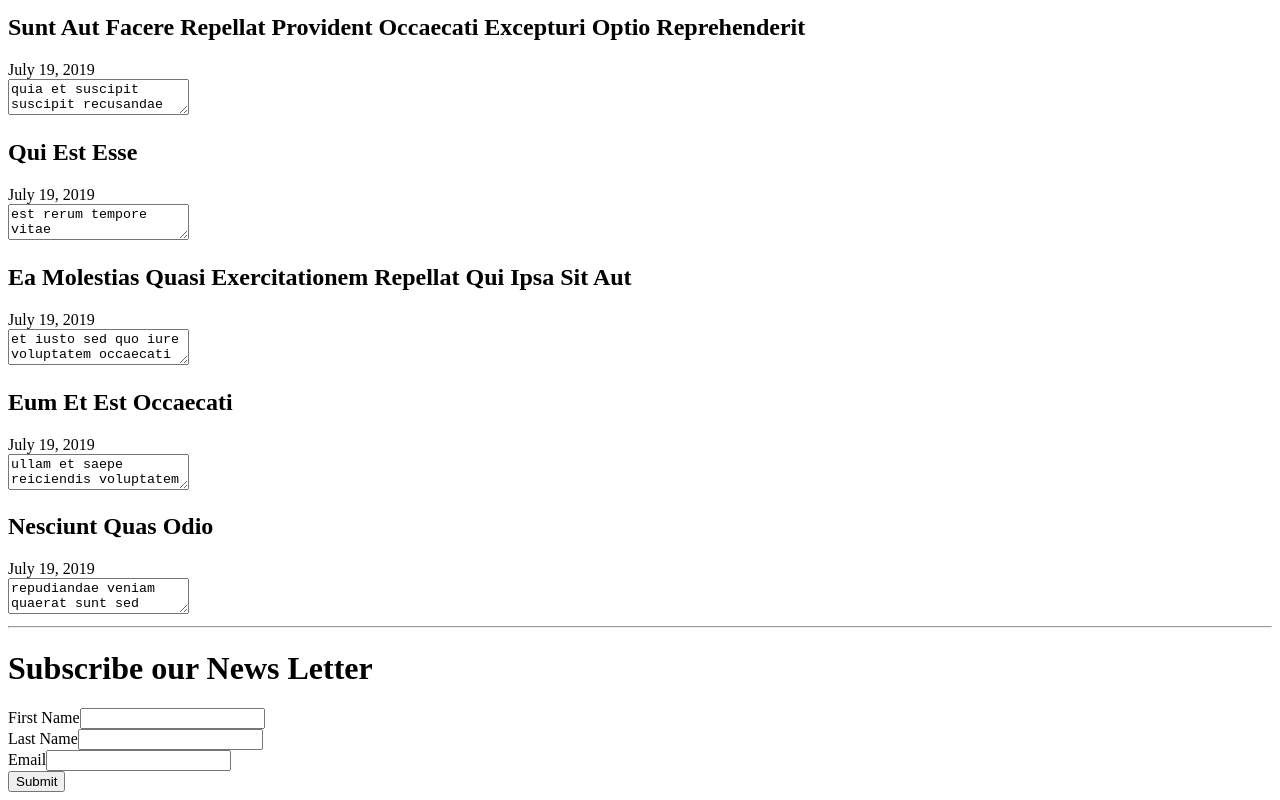
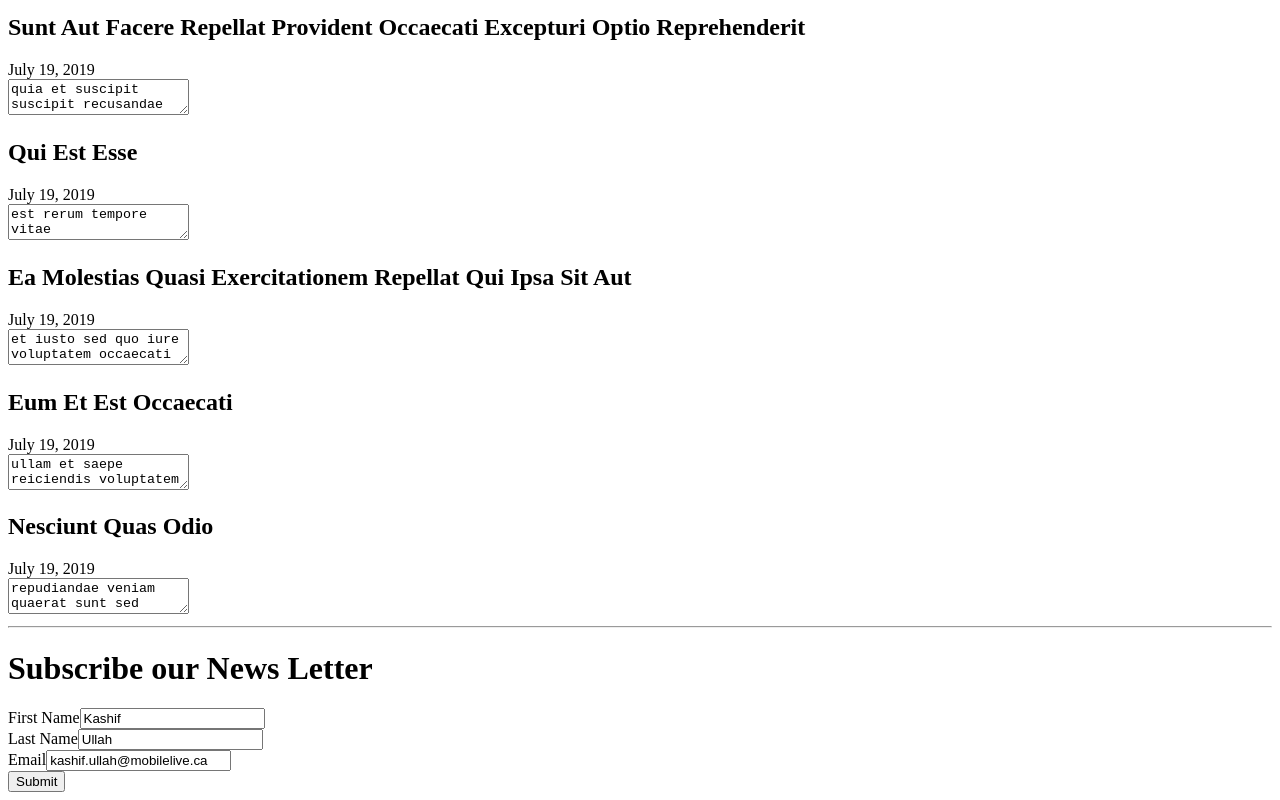
Before and after one commit to ikashifullah/angular-training, an Angular app: page / in a window 1280 px wide. Shown: the part 263-1063 px from the top of the page. Built offline with nearby package versions, Linux system fonts and the light colour scheme.

Commit message:
update form with 2 ways data bindings

```diff
--- a/src/app/news-letter-form/news-letter-form.component.html
+++ b/src/app/news-letter-form/news-letter-form.component.html
@@ -1,19 +1,19 @@
 <div class="container">
     <h1>Subscribe our News Letter</h1>
-    <form>
+    <form #newsLetterForm="ngForm">
       <div class="form-group">
         <label for="first-name">First Name</label>
-        <input type="text" class="form-control" id="first-name" required>
+        <input type="text" class="form-control" [(ngModel)]="model.firstName" name="firstName" id="first-name" required>
       </div>
 
       <div class="form-group">
         <label for="last-name">Last Name</label>
-        <input type="text" class="form-control" id="last-name" required>
+        <input type="text" class="form-control"  [(ngModel)]="model.lastName" name="lastName" id="last-name" required>
       </div>
 
       <div class="form-group">
         <label for="email">Email</label>
-        <input type="text" class="form-control" id="email" required>
+        <input type="text" class="form-control"  [(ngModel)]="model.email" name="email" id="email" required>
       </div>
 
       <button type="submit" class="btn btn-success">Submit</button>
```
